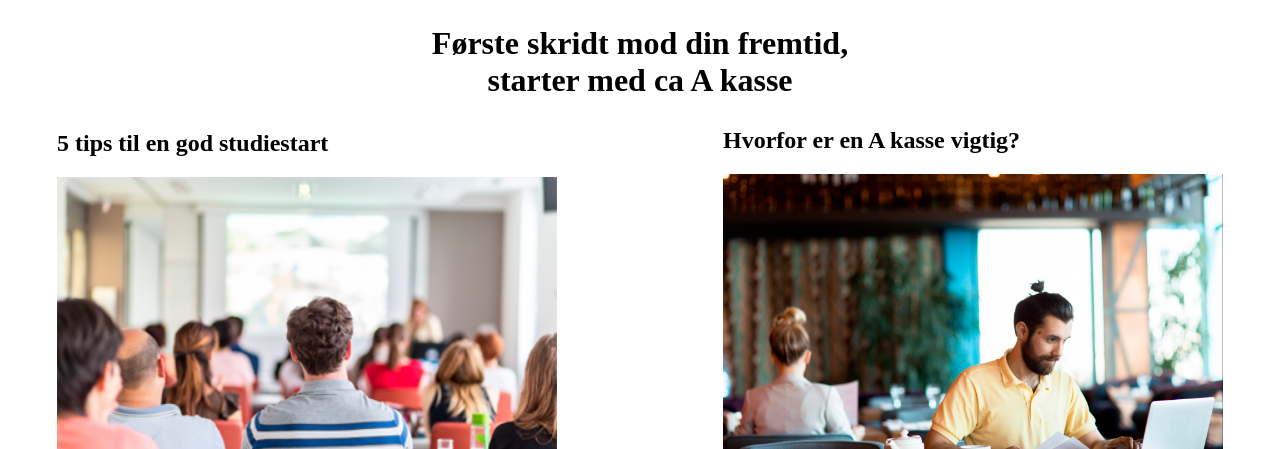
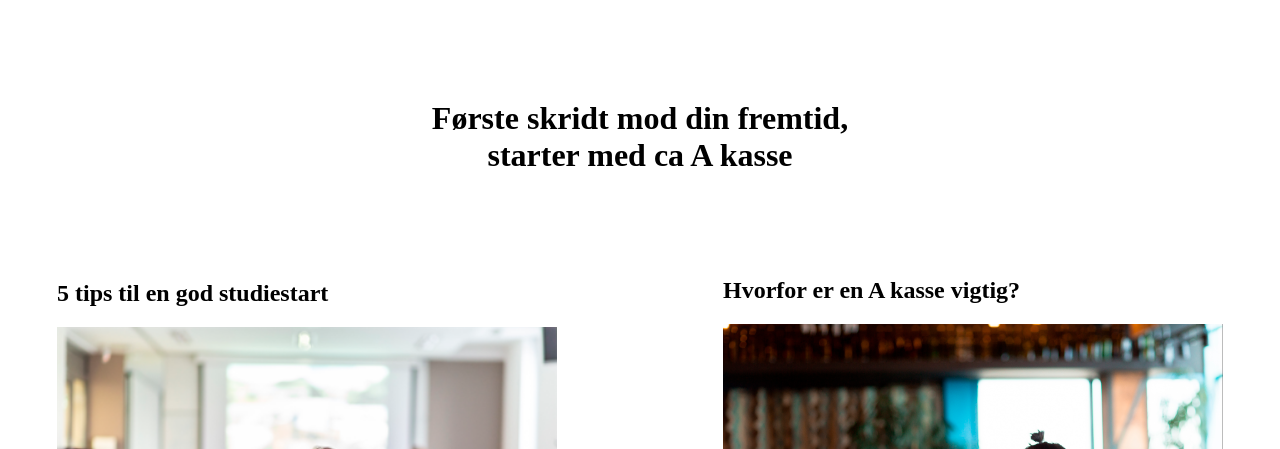
Before and after one commit to August36/t9_indhold, an Astro site: page / in a window 1280 px wide. Shown: the part 802-1251 px from the top of the page. Built offline with nearby package versions, Linux system fonts and the light colour scheme; Astro itself is replaced by a stand-in of ours.

Commit message:
h1 style

```diff
--- a/src/styles/style.css
+++ b/src/styles/style.css
@@ -6,6 +6,11 @@
 
 p{
     color: rgb(37, 37, 37);
+}
+
+h1{
+    padding: 50px;
+    font-size: 1.5rem;
 }
 
 .title_container{
@@ -46,6 +51,11 @@ img{
         margin-top: 28px;
     }
 
+    h1{
+        padding: 75px;
+        font-size: 2rem;
+    }
+
     img{
         width: 275px;
     }
```
